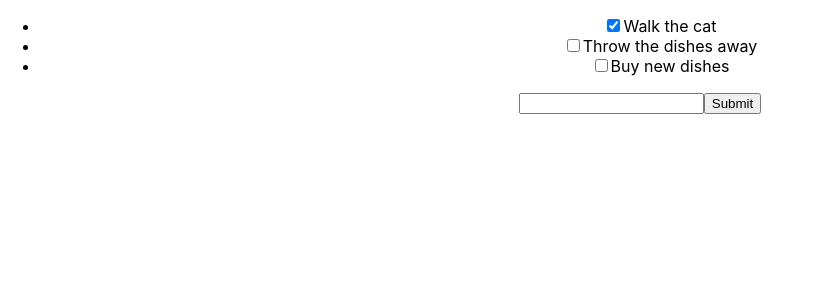
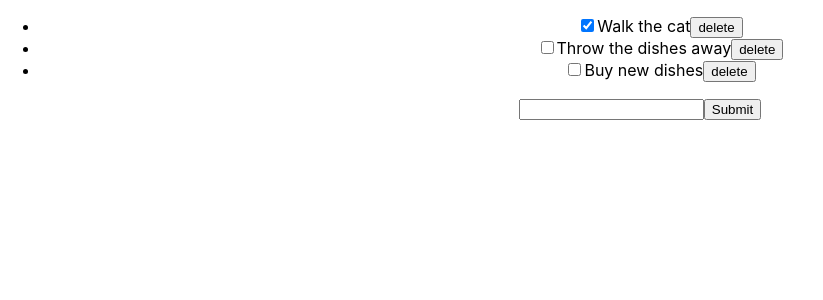
Before and after one commit to JoePascale/react-to-do, a React (Create React App) app: page / in a window 1280 px wide. Shown: the top 300 px of the page, without its empty margins (0-823 px from the left). Built offline with nearby package versions, Linux system fonts and the light colour scheme.

Commit message:
added delete button for todo's & deleteTodo function skeleton

```diff
--- a/src/App.js
+++ b/src/App.js
@@ -13,6 +13,10 @@ class App extends Component {
       ],
       newTodoDescription: ''
     };
+  }
+
+  deleteTodo(e) {
+
   }
 
   handleChange(e) {
--- a/src/components/ToDo.js
+++ b/src/components/ToDo.js
@@ -7,6 +7,7 @@
         <li>
           <input type="checkbox" checked={ this.props.isCompleted } onChange={ this.props.toggleComplete } />
           <span>{ this.props.description }</span>
+          <button>delete</button>
         </li>
       );
     }
```
